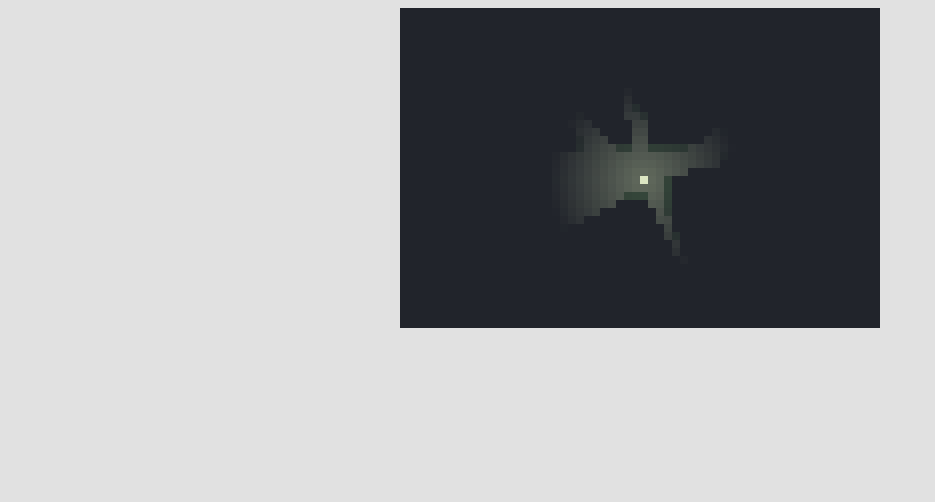
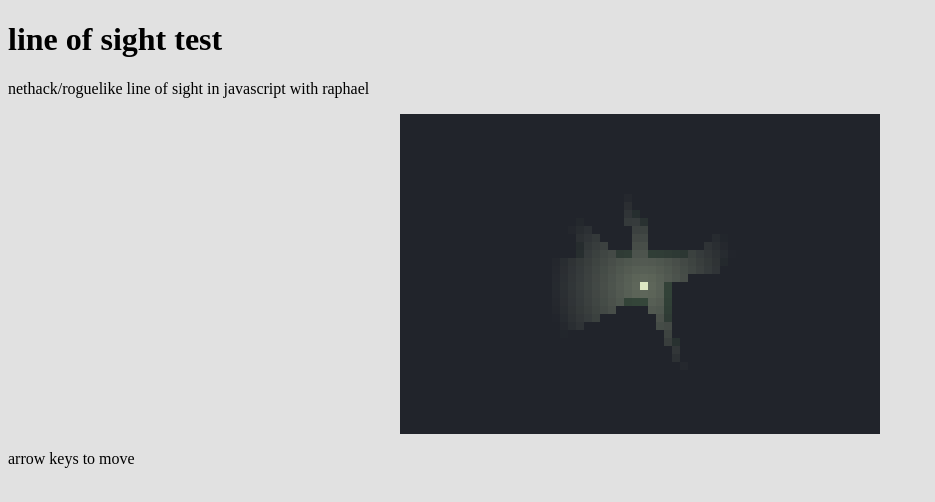
Before and after one commit to clindsey/line_of_sight_test, a plain HTML site: page index.html in a window 1280 px wide. Shown: the whole page, without its empty margins (0-935 px from the left). Drawn offline with Linux system fonts and the light colour scheme.

Commit message:
added instructions

```diff
--- a/index.html
+++ b/index.html
@@ -192,6 +192,9 @@
     </style>
   </head>
   <body>
+    <h1>line of sight test</h1>
+    <p>nethack/roguelike line of sight in javascript with raphael</p>
     <div id="canvas"></div>
+    <p>arrow keys to move</p>
   </body>
 </html>
```
